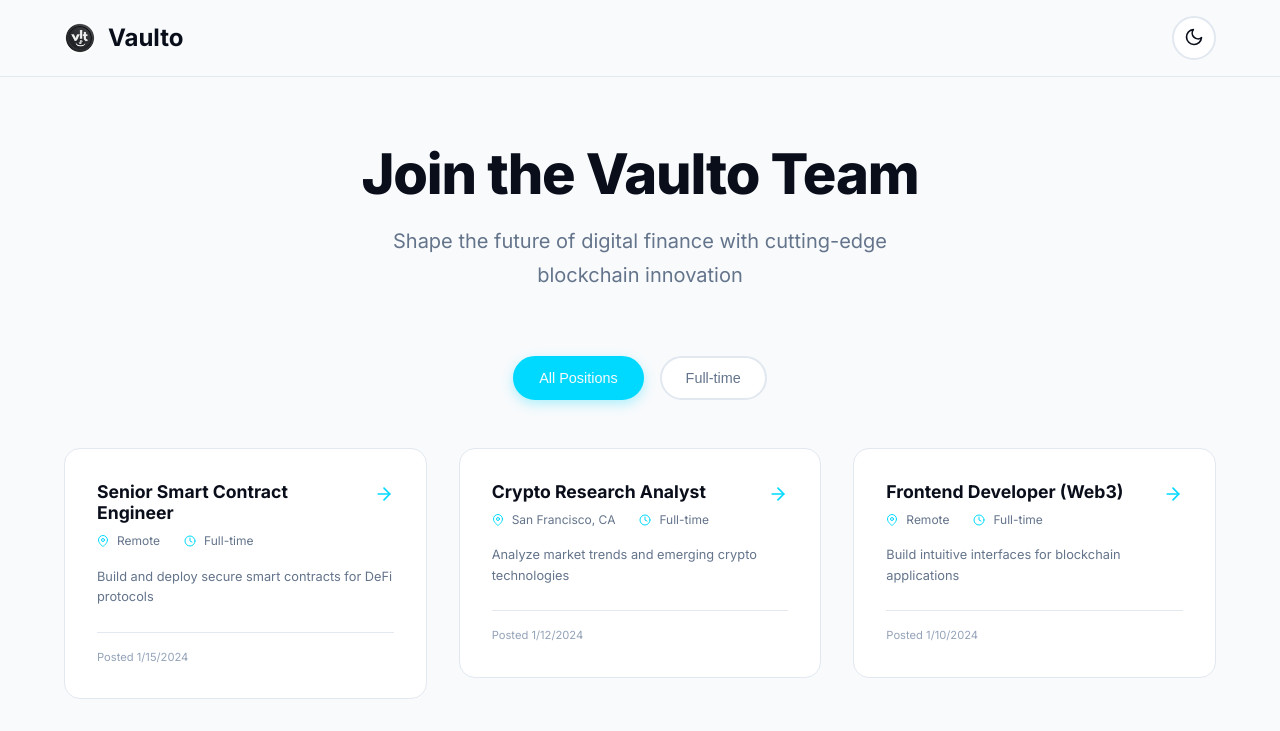
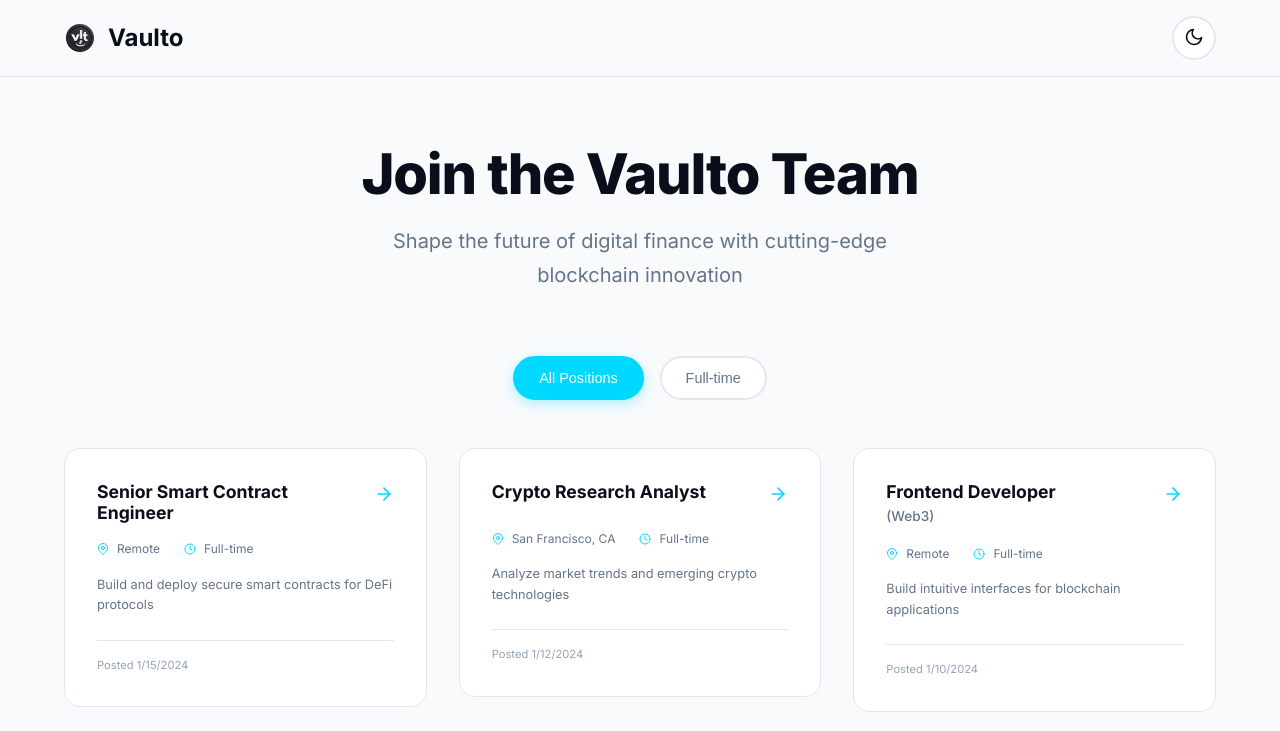
Before and after one commit to charlie-818/vaulto-careers, a React (Vite) app: page / in a window 1280 px wide. Shown: the top 731 px of the page. Built offline with nearby package versions, Linux system fonts and the light colour scheme.

Commit message:
Move bracketed text to second line in job titles

```diff
--- a/src/components/JobCard.jsx
+++ b/src/components/JobCard.jsx
@@ -2,6 +2,11 @@ import { motion } from 'framer-motion';
 import { FiMapPin, FiClock, FiArrowRight } from 'react-icons/fi';
 
 const JobCard = ({ job, onClick }) => {
+  // Split title to separate main title from bracketed text
+  const titleMatch = job.title.match(/^(.+?)\s*\((.+?)\)$/);
+  const mainTitle = titleMatch ? titleMatch[1].trim() : job.title;
+  const bracketedText = titleMatch ? titleMatch[2].trim() : null;
+
   return (
     <motion.div
       className="job-card"
@@ -16,18 +21,9 @@ const JobCard = ({ job, onClick }) => {
       transition={{ duration: 0.3 }}
     >
       <div className="job-card-header">
-        <div className="job-header-content">
-          <h3 className="job-title">{job.title}</h3>
-          <div className="job-meta">
-            <div className="job-location">
-              <FiMapPin />
-              <span>{job.location}</span>
-            </div>
-            <div className="job-type">
-              <FiClock />
-              <span>{job.type}</span>
-            </div>
-          </div>
+        <div className="job-title-container">
+          <h3 className="job-title">{mainTitle}</h3>
+          {bracketedText && <span className="job-subtitle">({bracketedText})</span>}
         </div>
         <motion.div
           className="job-arrow"
@@ -36,6 +32,17 @@ const JobCard = ({ job, onClick }) => {
         >
           <FiArrowRight />
         </motion.div>
+      </div>
+
+      <div className="job-meta">
+        <div className="job-location">
+          <FiMapPin />
+          <span>{job.location}</span>
+        </div>
+        <div className="job-type">
+          <FiClock />
+          <span>{job.type}</span>
+        </div>
       </div>
 
       <p className="job-summary">{job.summary}</p>
--- a/src/styles/globals.css
+++ b/src/styles/globals.css
@@ -424,8 +424,11 @@ p {
   margin-bottom: 1rem;
 }
 
-.job-header-content {
+.job-title-container {
   flex: 1;
+  display: flex;
+  flex-direction: column;
+  gap: 0.25rem;
 }
 
 .job-title {
@@ -433,7 +436,13 @@ p {
   font-weight: 700;
   color: var(--text-primary);
   margin: 0;
-  flex: 1;
+}
+
+.job-subtitle {
+  font-size: 0.85rem;
+  font-weight: 500;
+  color: var(--text-secondary);
+  margin: 0;
 }
 
 .job-arrow {
@@ -445,7 +454,7 @@ p {
 .job-meta {
   display: flex;
   gap: 1.5rem;
-  margin-top: 0.5rem;
+  margin-bottom: 1rem;
   flex-wrap: wrap;
 }
 
```
